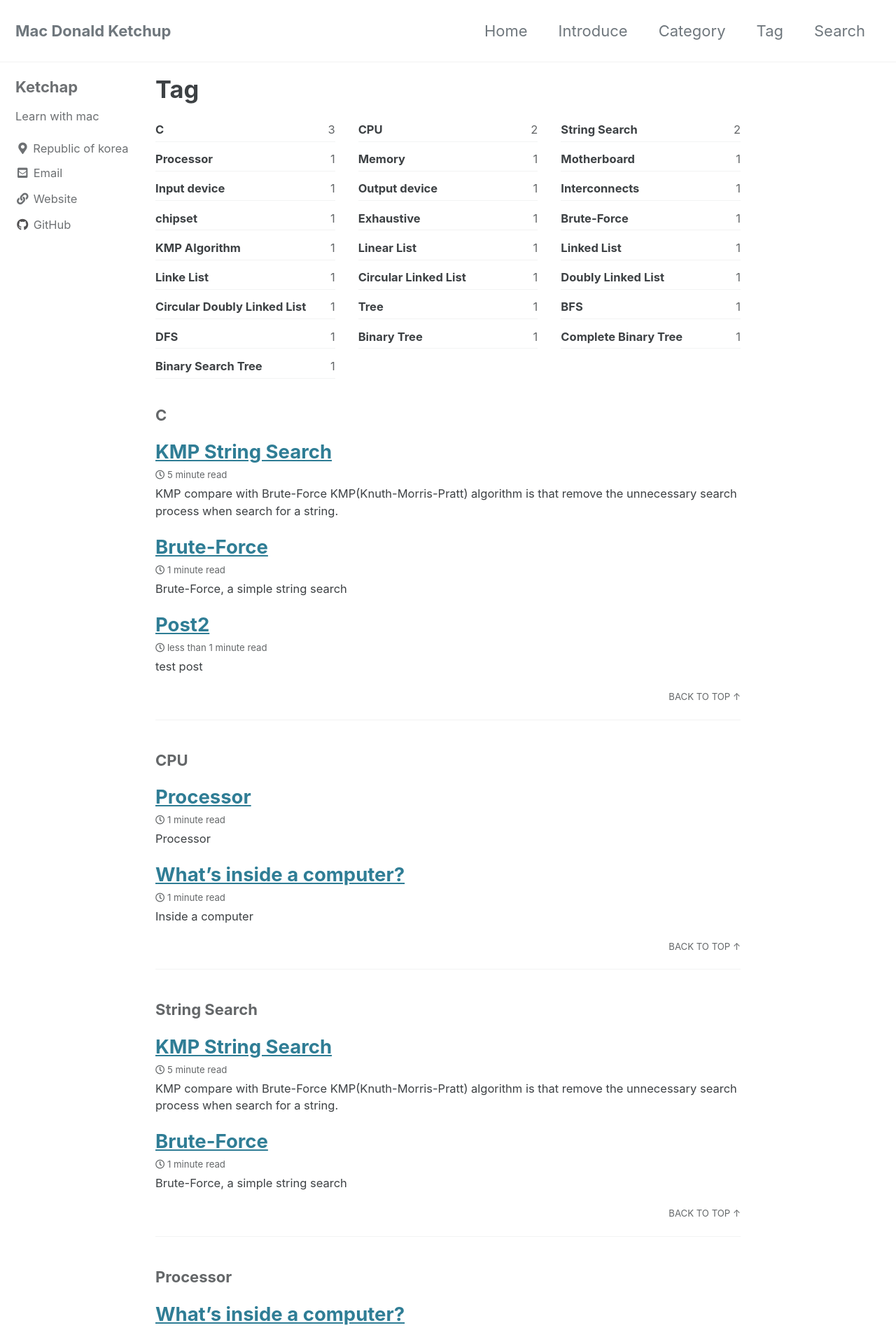
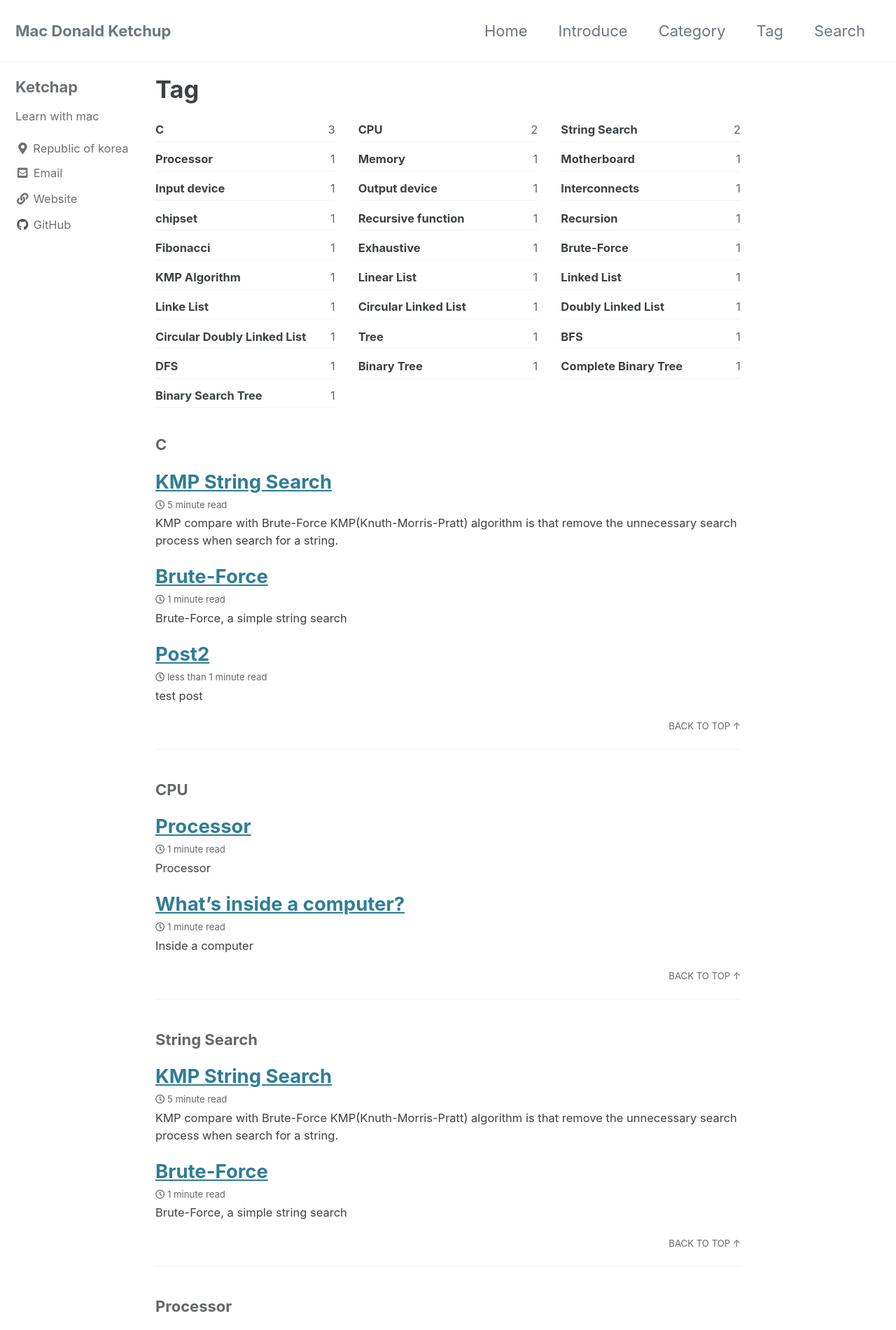
Before and after one commit to iJSPARK/iJSPARK.github.io, a Jekyll site: the page built from _pages/tag-achive.md, in a window 1280 px wide. Shown: the top 1900 px of the page at 70% size. Built offline with Jekyll 4.4.1, drawn with Linux system fonts in a browser that asks for light colours; cached includes are drawn as plain includes; some of the changed text lies outside the part shown.

Commit message:
Fonts changed

```diff
--- a/_posts/2021-10-20-recursion.md
+++ b/_posts/2021-10-20-recursion.md
@@ -2,6 +2,8 @@
 title : "Recursion"
 categories :
     - Data Structure
+tag :
+    - [Recursive function, Recursion, Fibonacci]  # [C, python]
 author_profile: false
 sidebar:
     nav: "docs"
--- a/_sass/minimal-mistakes.scss
+++ b/_sass/minimal-mistakes.scss
@@ -40,4 +40,4 @@
 @import "minimal-mistakes/print";
 
 /* google fronts */
-@import url('https://fonts.googleapis.com/css2?family=Ubuntu:wght@300&display=swap');
+@import url('https://fonts.googleapis.com/css2?family=Roboto:wght@300&display=swap');
--- a/_sass/minimal-mistakes/_variables.scss
+++ b/_sass/minimal-mistakes/_variables.scss
@@ -14,7 +14,7 @@ $indent-var: 1.3em !default;
 
 /* system typefaces */
 $serif: Georgia, Times, serif !default;
-$sans-serif: -apple-system, BlinkMacSystemFont, "Ubuntu", "Roboto", "Segoe UI",
+$sans-serif: -apple-system, BlinkMacSystemFont, "Roboto", "Segoe UI",
   "Helvetica Neue", "Lucida Grande", Arial, sans-serif !default;
 $monospace: Monaco, Consolas, "Lucida Console", monospace !default;
 
```
